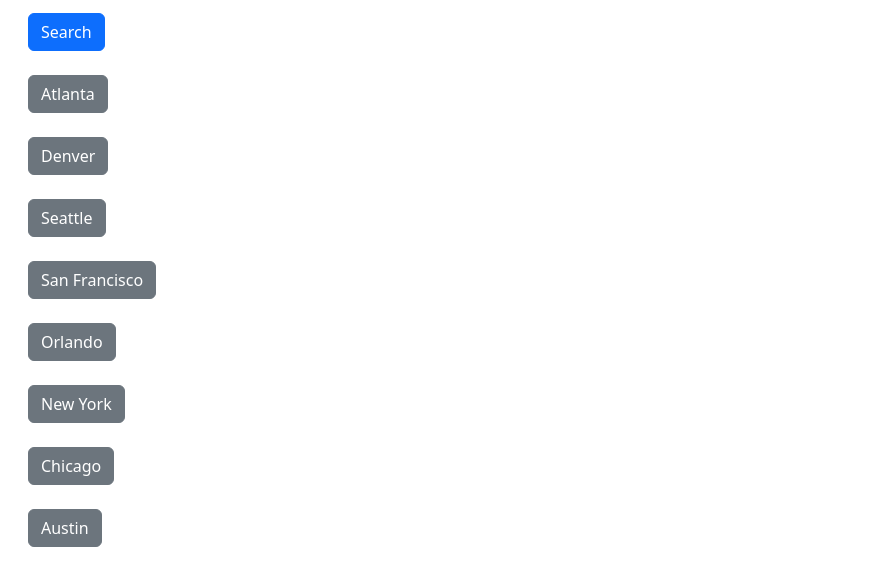
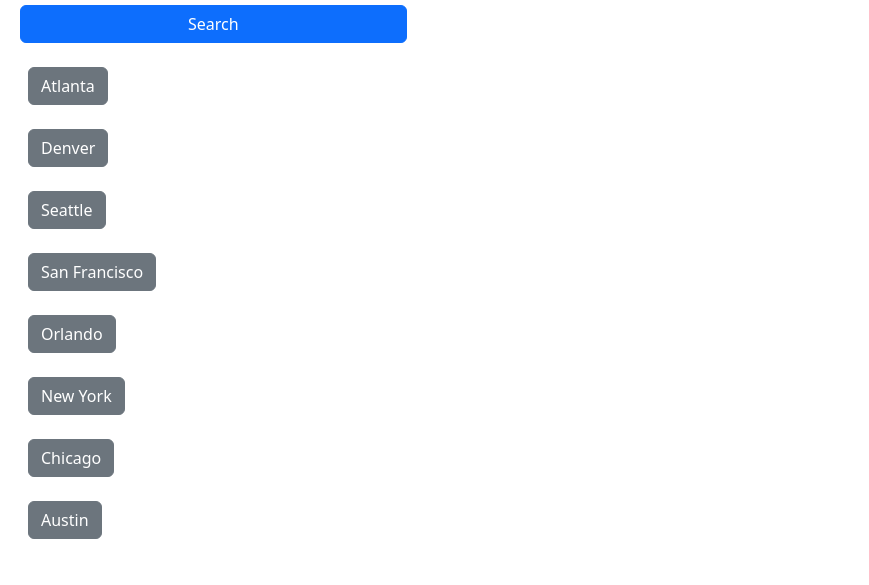
Before and after one commit to jesse-howell/weather-dashboard, a plain HTML site: page index.html in a window 1280 px wide. Shown: the part 195-780 px from the top of the page, without its empty margins (0-869 px from the left). Drawn offline with nearby package versions, Linux system fonts and the light colour scheme.

Commit message:
changed search button to p-0 and added d-grid

```diff
--- a/index.html
+++ b/index.html
@@ -30,11 +30,11 @@
                     <h2>Search for a city:</h2>
                     <form id="loc-search">
                         <div class="mb-2">
-                            <input type="text" placeholder="Search" class="form-control" id="q" name="q" />
+                            <input type="text" placeholder="Search" class="form-control" id="q" name="q"  />
                         </div>
-
                         <!-- changed div classes to mb-2 p-2 -->
-                        <div class="mb-2 p-2">
+                        <!-- edited button class, p-0 and added d-grid -->
+                        <div class="mb-3 p-0 d-grid">
                             <button id="search-btn" type="button" class="btn btn-primary">Search</button>
                         </div>
                         <div class="mb-2 p-2">
```
